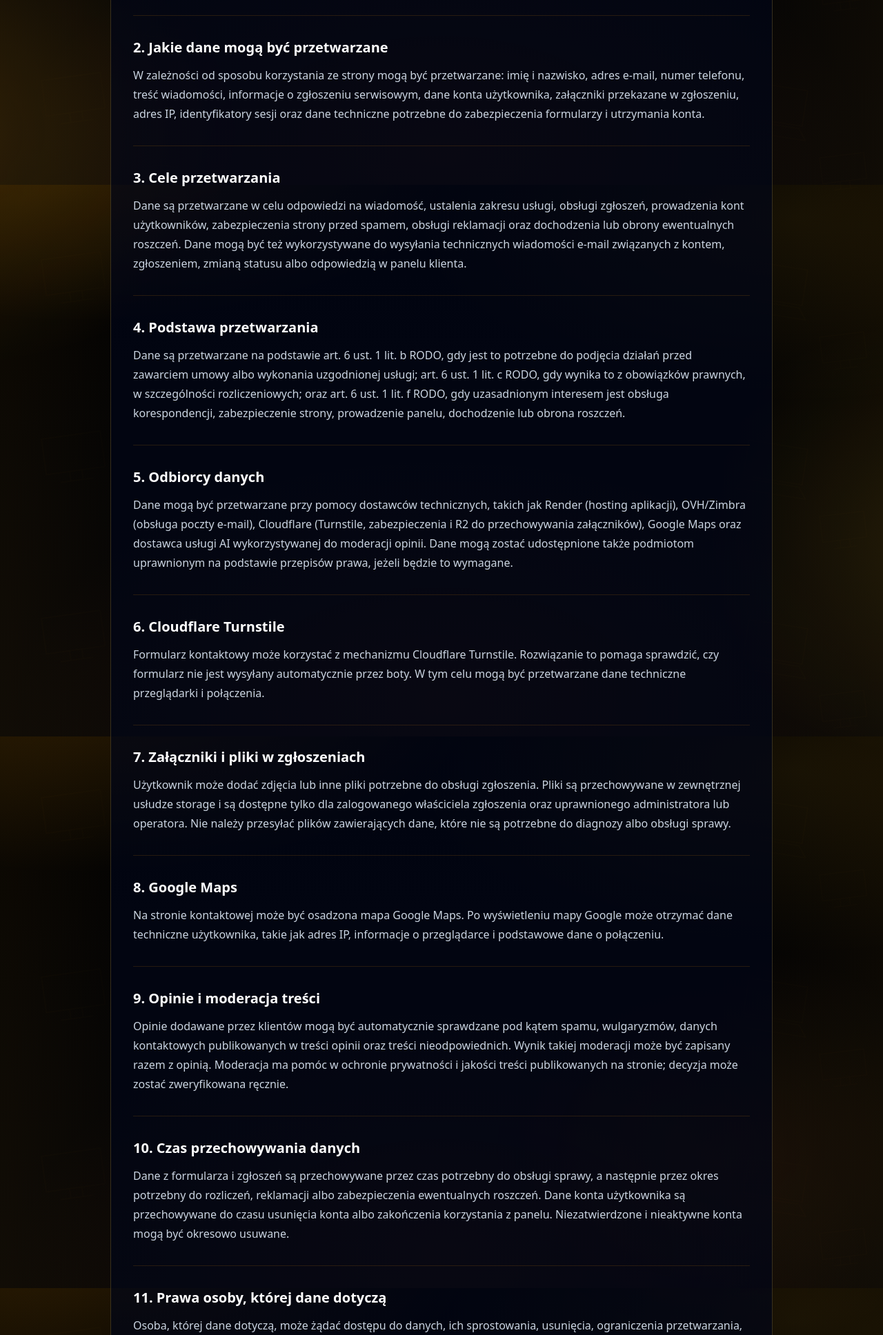
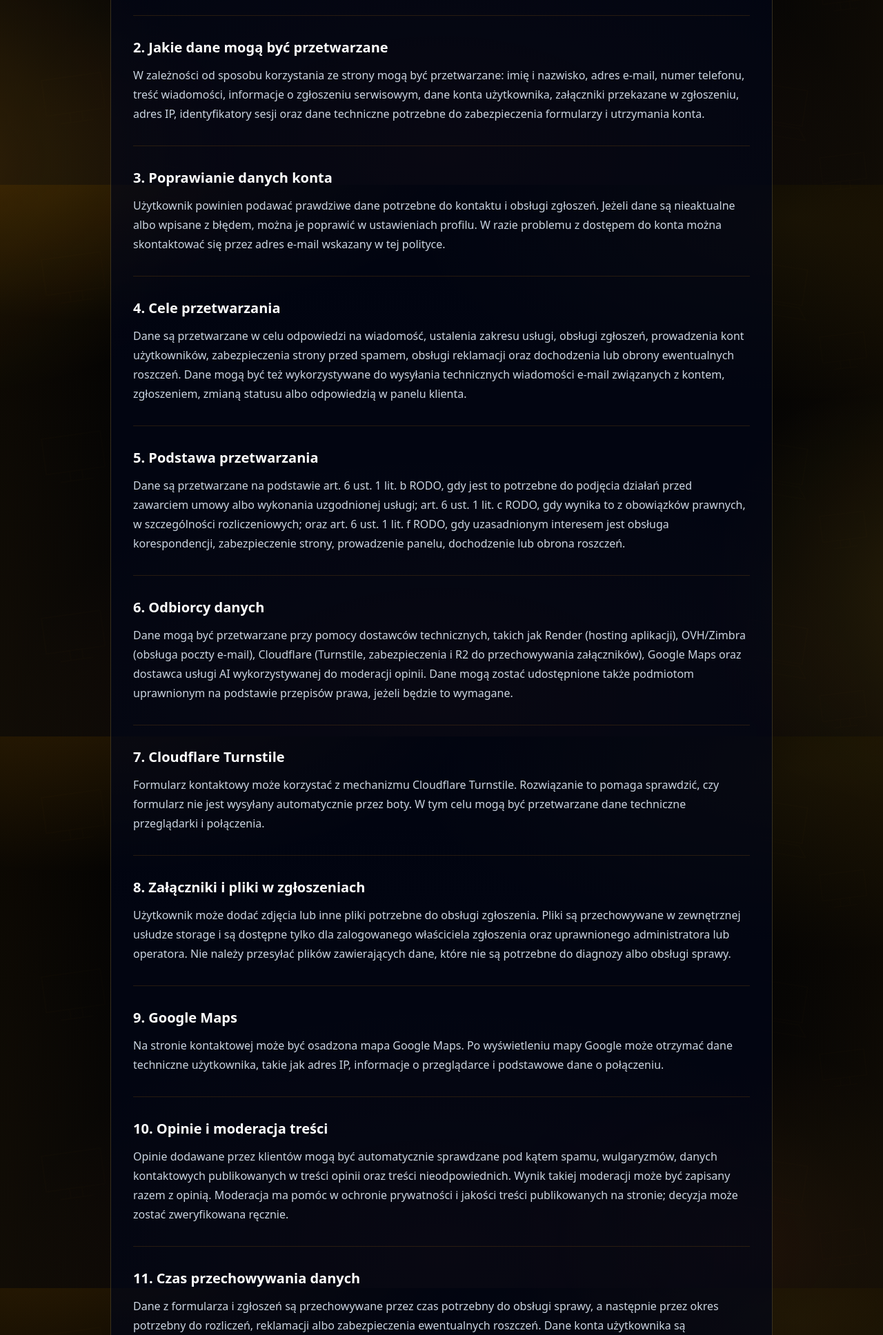
Before and after one commit to AjEmKocur/ogarnie-sie, a Laravel app: page /polityka-prywatnosci in a window 1280 px wide. Shown: the part 532-2468 px from the top of the page at 69% size. Run offline with Laravel 12, Linux system fonts and the light colour scheme; style sheets or scripts are compiled from the project's sources; parts of the project's set-up code (start-up, migrations or seed data) failed here and were passed over.

Commit message:
Add legal acknowledgements

```diff
--- a/app/Http/Controllers/Auth/RegisteredUserController.php
+++ b/app/Http/Controllers/Auth/RegisteredUserController.php
@@ -33,6 +33,9 @@ class RegisteredUserController extends Controller
             'name' => ['required', 'string', 'max:255'],
             'email' => ['required', 'string', 'lowercase', 'email', 'max:255', 'unique:'.User::class],
             'password' => ['required', 'confirmed', Rules\Password::defaults()],
+            'terms' => ['accepted'],
+        ], [
+            'terms.accepted' => 'Aby utworzyć konto, potwierdź zapoznanie się z zasadami współpracy i polityką prywatności.',
         ]);
 
         $user = User::create([
--- a/app/Http/Controllers/ClientTicketController.php
+++ b/app/Http/Controllers/ClientTicketController.php
@@ -49,12 +49,14 @@ class ClientTicketController extends Controller
                 'custom_request' => ['nullable', 'string', 'max:5000'],
                 'attachments' => ['nullable', 'array', 'max:5'],
                 'attachments.*' => ['file', 'image', 'max:10240', 'mimes:jpg,jpeg,png,webp'],
+                'terms' => ['accepted'],
             ],
             [
                 'attachments.max' => 'Możesz dodać maksymalnie 5 zdjęć.',
                 'attachments.*.image' => 'Każdy załącznik musi być obrazem.',
                 'attachments.*.mimes' => 'Dozwolone formaty zdjęć: jpg, jpeg, png, webp.',
                 'attachments.*.max' => 'Maksymalny rozmiar jednego zdjęcia to 10 MB.',
+                'terms.accepted' => 'Potwierdź zapoznanie się z zasadami współpracy i polityką prywatności.',
             ]
         );
 
--- a/resources/views/profile/partials/update-profile-information-form.blade.php
+++ b/resources/views/profile/partials/update-profile-information-form.blade.php
@@ -5,7 +5,7 @@
         </h2>
 
         <p class="mt-1 text-sm text-gray-600">
-            {{ __("Update your account's profile information and email address.") }}
+            Dane możesz poprawić samodzielnie, jeśli przy rejestracji pojawiła się pomyłka. Używaj prawdziwego imienia, nazwiska i adresu e-mail, żeby zgłoszenia oraz kontakt serwisowy działały prawidłowo.
         </p>
     </header>
 
--- a/resources/views/public/privacy.blade.php
+++ b/resources/views/public/privacy.blade.php
@@ -39,7 +39,16 @@
                 </li>
 
                 <li>
-                    <h2 class="text-xl font-bold text-white">3. Cele przetwarzania</h2>
+                    <h2 class="text-xl font-bold text-white">3. Poprawianie danych konta</h2>
+                    <p class="mt-3 leading-7 text-slate-300">
+                        Użytkownik powinien podawać prawdziwe dane potrzebne do kontaktu i obsługi zgłoszeń. Jeżeli dane
+                        są nieaktualne albo wpisane z błędem, można je poprawić w ustawieniach profilu. W razie problemu
+                        z dostępem do konta można skontaktować się przez adres e-mail wskazany w tej polityce.
+                    </p>
+                </li>
+
+                <li>
+                    <h2 class="text-xl font-bold text-white">4. Cele przetwarzania</h2>
                     <p class="mt-3 leading-7 text-slate-300">
                         Dane są przetwarzane w celu odpowiedzi na wiadomość, ustalenia zakresu usługi, obsługi zgłoszeń,
                         prowadzenia kont użytkowników, zabezpieczenia strony przed spamem, obsługi reklamacji oraz
@@ -50,7 +59,7 @@
                 </li>
 
                 <li>
-                    <h2 class="text-xl font-bold text-white">4. Podstawa przetwarzania</h2>
+                    <h2 class="text-xl font-bold text-white">5. Podstawa przetwarzania</h2>
                     <p class="mt-3 leading-7 text-slate-300">
                         Dane są przetwarzane na podstawie art. 6 ust. 1 lit. b RODO, gdy jest to potrzebne do podjęcia
                         działań przed zawarciem umowy albo wykonania uzgodnionej usługi; art. 6 ust. 1 lit. c RODO, gdy
@@ -61,7 +70,7 @@
                 </li>
 
                 <li>
-                    <h2 class="text-xl font-bold text-white">5. Odbiorcy danych</h2>
+                    <h2 class="text-xl font-bold text-white">6. Odbiorcy danych</h2>
                     <p class="mt-3 leading-7 text-slate-300">
                         Dane mogą być przetwarzane przy pomocy dostawców technicznych, takich jak Render (hosting aplikacji),
                         OVH/Zimbra (obsługa poczty e-mail), Cloudflare (Turnstile, zabezpieczenia i R2 do przechowywania
@@ -72,7 +81,7 @@
                 </li>
 
                 <li>
-                    <h2 class="text-xl font-bold text-white">6. Cloudflare Turnstile</h2>
+                    <h2 class="text-xl font-bold text-white">7. Cloudflare Turnstile</h2>
                     <p class="mt-3 leading-7 text-slate-300">
                         Formularz kontaktowy może korzystać z mechanizmu Cloudflare Turnstile. Rozwiązanie to pomaga
                         sprawdzić, czy formularz nie jest wysyłany automatycznie przez boty. W tym celu mogą być
@@ -81,7 +90,7 @@
                 </li>
 
                 <li>
-                    <h2 class="text-xl font-bold text-white">7. Załączniki i pliki w zgłoszeniach</h2>
+                    <h2 class="text-xl font-bold text-white">8. Załączniki i pliki w zgłoszeniach</h2>
                     <p class="mt-3 leading-7 text-slate-300">
                         Użytkownik może dodać zdjęcia lub inne pliki potrzebne do obsługi zgłoszenia. Pliki są przechowywane
                         w zewnętrznej usłudze storage i są dostępne tylko dla zalogowanego właściciela zgłoszenia oraz
@@ -91,7 +100,7 @@
                 </li>
 
                 <li>
-                    <h2 class="text-xl font-bold text-white">8. Google Maps</h2>
+                    <h2 class="text-xl font-bold text-white">9. Google Maps</h2>
                     <p class="mt-3 leading-7 text-slate-300">
                         Na stronie kontaktowej może być osadzona mapa Google Maps. Po wyświetleniu mapy Google może
                         otrzymać dane techniczne użytkownika, takie jak adres IP, informacje o przeglądarce i podstawowe
@@ -100,7 +109,7 @@
                 </li>
 
                 <li>
-                    <h2 class="text-xl font-bold text-white">9. Opinie i moderacja treści</h2>
+                    <h2 class="text-xl font-bold text-white">10. Opinie i moderacja treści</h2>
                     <p class="mt-3 leading-7 text-slate-300">
                         Opinie dodawane przez klientów mogą być automatycznie sprawdzane pod kątem spamu, wulgaryzmów,
                         danych kontaktowych publikowanych w treści opinii oraz treści nieodpowiednich. Wynik takiej
@@ -110,7 +119,7 @@
                 </li>
 
                 <li>
-                    <h2 class="text-xl font-bold text-white">10. Czas przechowywania danych</h2>
+                    <h2 class="text-xl font-bold text-white">11. Czas przechowywania danych</h2>
                     <p class="mt-3 leading-7 text-slate-300">
                         Dane z formularza i zgłoszeń są przechowywane przez czas potrzebny do obsługi sprawy, a następnie
                         przez okres potrzebny do rozliczeń, reklamacji albo zabezpieczenia ewentualnych roszczeń. Dane konta
@@ -120,7 +129,7 @@
                 </li>
 
                 <li>
-                    <h2 class="text-xl font-bold text-white">11. Prawa osoby, której dane dotyczą</h2>
+                    <h2 class="text-xl font-bold text-white">12. Prawa osoby, której dane dotyczą</h2>
                     <p class="mt-3 leading-7 text-slate-300">
                         Osoba, której dane dotyczą, może żądać dostępu do danych, ich sprostowania, usunięcia, ograniczenia
                         przetwarzania, przeniesienia danych albo wnieść sprzeciw wobec przetwarzania, jeżeli pozwalają na to
@@ -131,7 +140,7 @@
                 </li>
 
                 <li>
-                    <h2 class="text-xl font-bold text-white">12. Dobrowolność podania danych</h2>
+                    <h2 class="text-xl font-bold text-white">13. Dobrowolność podania danych</h2>
                     <p class="mt-3 leading-7 text-slate-300">
                         Podanie danych jest dobrowolne, ale potrzebne do odpowiedzi na wiadomość albo obsługi zgłoszenia.
                         Bez podania danych kontaktowych nie będzie możliwe udzielenie odpowiedzi.
@@ -139,7 +148,7 @@
                 </li>
 
                 <li>
-                    <h2 class="text-xl font-bold text-white">13. Przekazywanie danych poza EOG</h2>
+                    <h2 class="text-xl font-bold text-white">14. Przekazywanie danych poza EOG</h2>
                     <p class="mt-3 leading-7 text-slate-300">
                         Niektóre narzędzia techniczne, takie jak Google Maps, Cloudflare albo usługi AI, mogą wiązać się
                         z przetwarzaniem danych poza Europejskim Obszarem Gospodarczym. W takim przypadku dostawcy usług
```
Also changed, not shown: resources/views/auth/register.blade.php (+21 -0 lines), resources/views/client/tickets/create.blade.php (+21 -0 lines), resources/views/public/terms.blade.php (+20 -10 lines).
